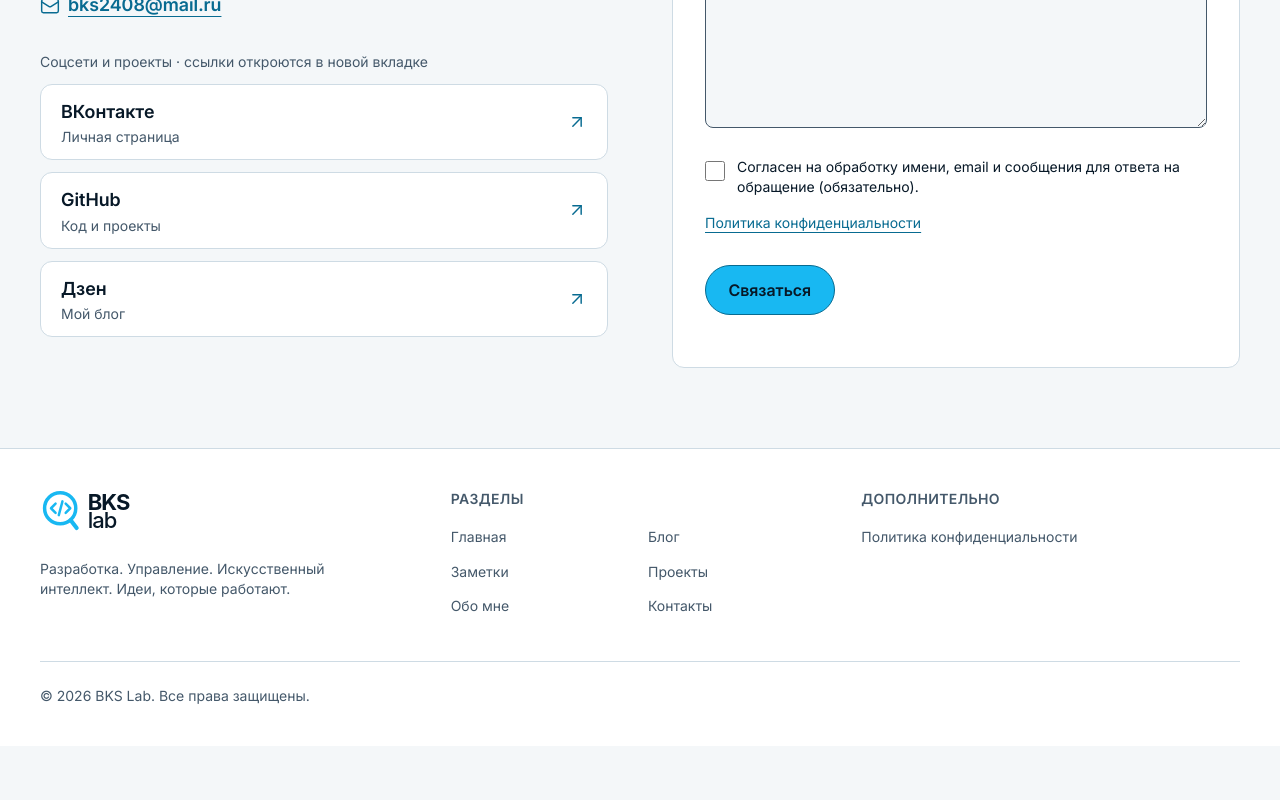
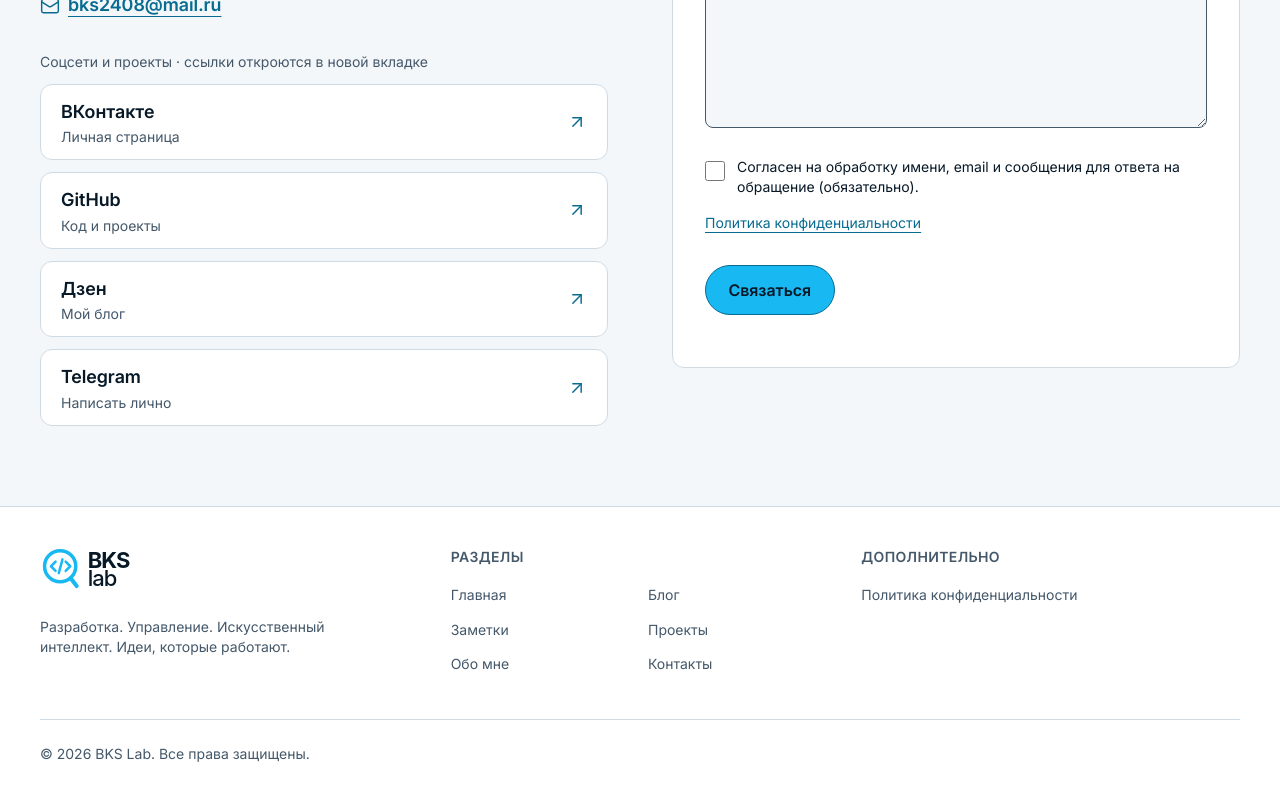
Before and after one commit to BKSLab/bks-lab, a Next.js app in the folder frontend/: page /contacts in a window 1280 px wide. Shown: the part 617-1417 px from the top of the page. Before the commit the page ends 1363 px from the top, so only its background shows below. Built offline with nearby package versions, Linux system fonts and the light colour scheme; no server answers.

Commit message:
feat: add personal Telegram to author contacts

```diff
--- a/frontend/src/app/(public)/about/page.tsx
+++ b/frontend/src/app/(public)/about/page.tsx
@@ -29,6 +29,11 @@ const socialLinks = [
     title: "Дзен",
     description: "Мой блог",
     href: "https://dzen.ru/bks_daily",
+  },
+  {
+    title: "Telegram",
+    description: "Написать лично",
+    href: "https://t.me/Kirill_Barabanshchikov",
   },
 ];
 
@@ -318,7 +323,7 @@ export default function AboutPage() {
                   </a>
                 </li>
               </ul>
-              <ul className="mt-6 grid gap-3 md:grid-cols-3">
+              <ul className="mt-6 grid gap-3 md:grid-cols-2">
                 {socialLinks.map((social) => (
                   <li key={social.href} className="min-w-0">
                     <a
--- a/frontend/src/app/(public)/contacts/page.tsx
+++ b/frontend/src/app/(public)/contacts/page.tsx
@@ -26,6 +26,11 @@ const socialLinks = [
     title: "Дзен",
     description: "Мой блог",
     href: "https://dzen.ru/bks_daily",
+  },
+  {
+    title: "Telegram",
+    description: "Написать лично",
+    href: "https://t.me/Kirill_Barabanshchikov",
   },
 ];
 
```
